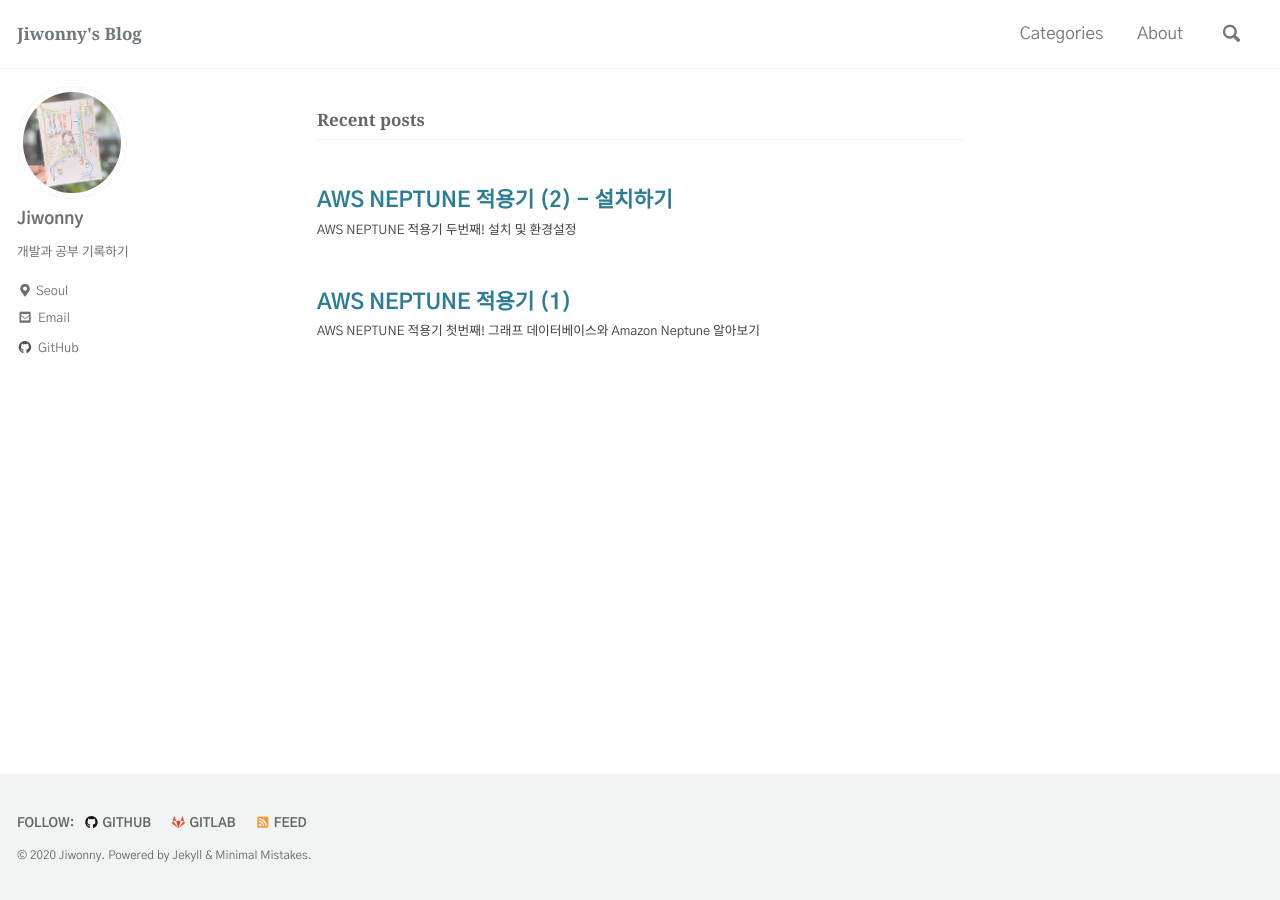
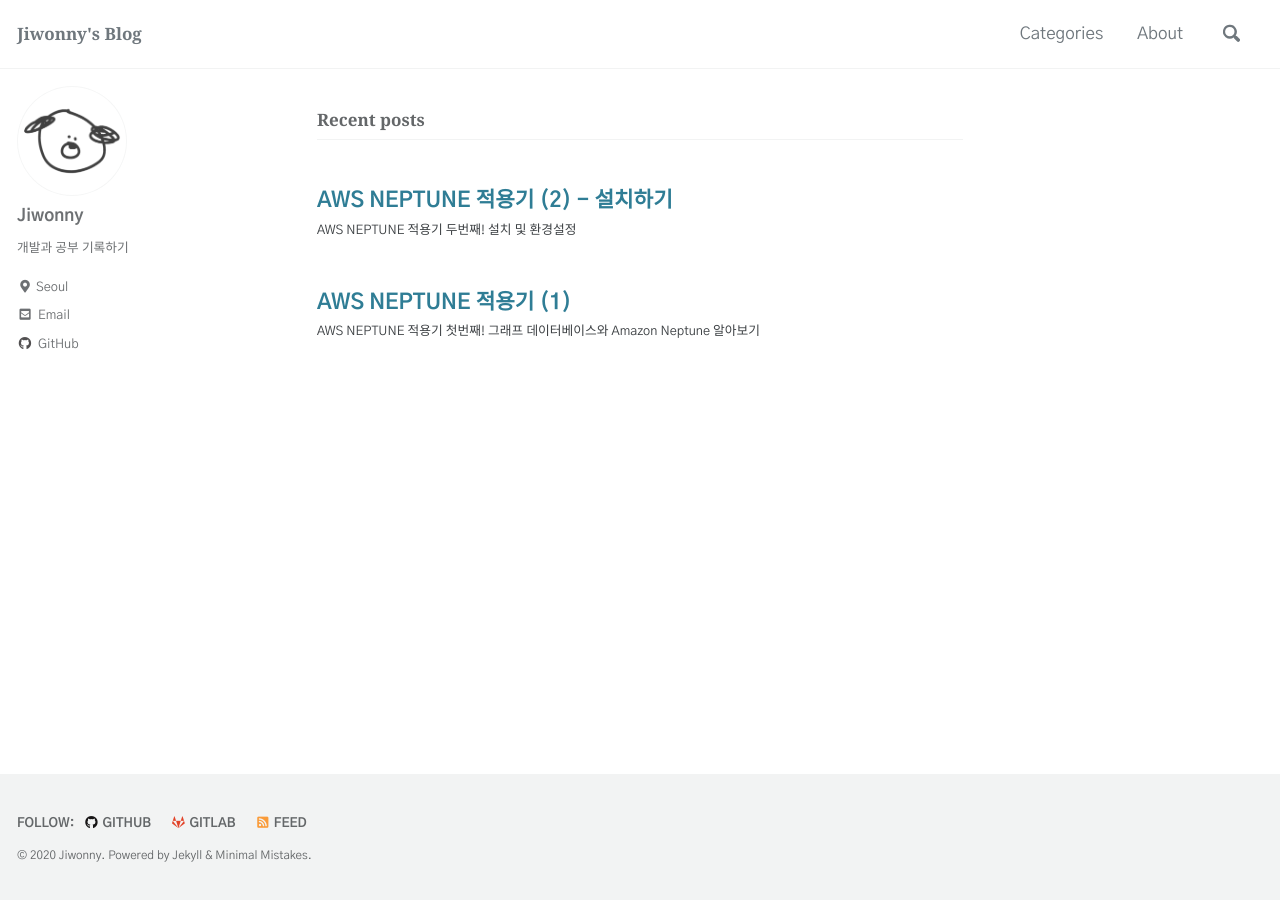
Before and after one commit to jiwonny/jiwonny.github.io, a Jekyll site: the page built from index.html, in a window 1280 px wide. Built offline with Jekyll 4.4.1, drawn with Linux system fonts in a browser that asks for light colours; cached includes are drawn as plain includes; the list of posts is cut into pages by our own code.

Commit message:
Modify profile image

```diff
--- a/_config.yml
+++ b/_config.yml
@@ -95,7 +95,7 @@ analytics:
 # Site Author
 author:
   name             : "Jiwonny"
-  avatar           : "/assets/images/profile.jpeg"
+  avatar           : "/assets/images/favicon.png"
   bio              : "개발과 공부 기록하기"
   location         : "Seoul"
   email            :
```
